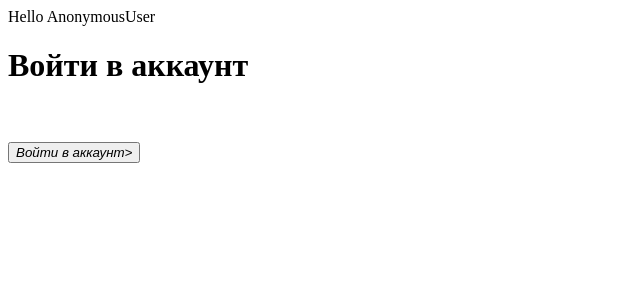
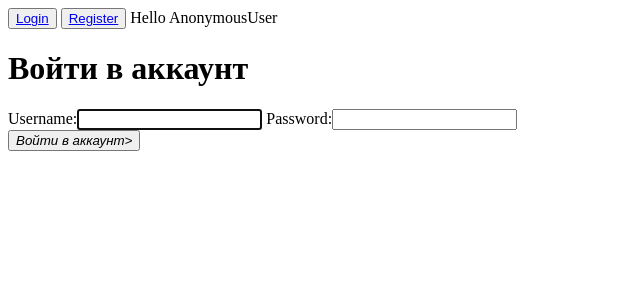
Before and after one commit to neonLaserUnicorn/Pomodoro, a Django app: page /user/log/ in a window 1280 px wide. Shown: the top 300 px of the page, without its empty margins (0-640 px from the left). Run offline with Django 3.2, Linux system fonts and the light colour scheme.

Commit message:
remove Users

```diff
--- a/User/forms.py
+++ b/User/forms.py
@@ -9,7 +9,16 @@ class UserForm(AuthenticationForm, ModelForm):
         model = User
         fields = ('username', 'password')
 
+
+
 class RegisterForm(ModelForm):
     class Meta:
         model = User
         fields = ('username', 'password')
+
+    def save(self, commit=True):
+        user = super().save(commit=False)
+        user.set_password(self.cleaned_data['password'])
+        if commit:
+            user.save()
+        return user
--- a/User/urls.py
+++ b/User/urls.py
@@ -1,8 +1,8 @@
 from django.urls import path
-from .views import cur_user, new_user, login
+from .views import cur_user, new_user, LogInView
 
 urlpatterns = [
     path('', cur_user, name='current user'),
     path('add/', new_user, name='new user'),
-    path('log/', login, name='login')
+    path('log/', LogInView.as_view(), name='login')
 ]
--- a/User/views.py
+++ b/User/views.py
@@ -1,7 +1,9 @@
 from django.shortcuts import render, redirect
 from .models import Chores
 from .forms import UserForm, RegisterForm
-from django.contrib.auth.models import User
+from django.contrib.auth import authenticate, login
+from django.contrib.auth.views import LoginView
+from django.urls import reverse_lazy
 
 # Create your views here.
 
@@ -13,10 +15,13 @@ def cur_user(request):
 
 def new_user(request):
     if request.method == 'POST':
-        user = UserForm(request.POST)
+        user = RegisterForm(request.POST)
         if user.is_valid():
             user.save()
-    form = UserForm
+            auth_user = authenticate(username=user.username, password=user.password)
+            login(request, user)
+            return redirect('current user')
+    form = RegisterForm
     data = {
         'user': form
     }
@@ -24,5 +29,10 @@ def new_user(request):
     return render(request, 'add_user.html', data)
 
 
-def login(request):
-    return render(request, 'login.html')
+class LogInView(LoginView):
+    template_name = 'login.html'
+    form_class = UserForm
+    success_url = reverse_lazy('current user')
+
+    def get_success_url(self):
+        return self.success_url
--- a/templates/add_user.html
+++ b/templates/add_user.html
@@ -9,6 +9,7 @@
             {{ user.username }} <br>
             Пароль <br>
             {{ user.password }} <br>
+            {% comment %}{{ user }}{% endcomment %}
             <button type="submit"><i> Создать аккаунт</i>></button>
         </form>
     </div>
--- a/templates/login.html
+++ b/templates/login.html
@@ -5,8 +5,7 @@
     <div class="reg-form">
         <form method="post">
             {% csrf_token %}
-            {{ user.userrname}} <br>
-            {{ user.password }} <br>
+            {{ form }} <br>
             <button type="submit"><i> Войти в аккаунт</i>></button>
         </form>
     <span>{{ error }}</span>
--- a/templates/template.html
+++ b/templates/template.html
@@ -2,6 +2,11 @@
 <html>
 
 <title> Pomodoro </title>
+{% if request.user.is_authenticated %}
+{% else %}
+<button type="submit"><a href= {% url 'login' %}> Login </a> </button>
+<button type="submit"><a href= {% url 'new user' %}> Register </a> </button>
+{% endif %}
 <head>
     <meta charset="UTF-8">
     Hello {{ request.user }}
```
Also changed, not shown: db.sqlite3.
